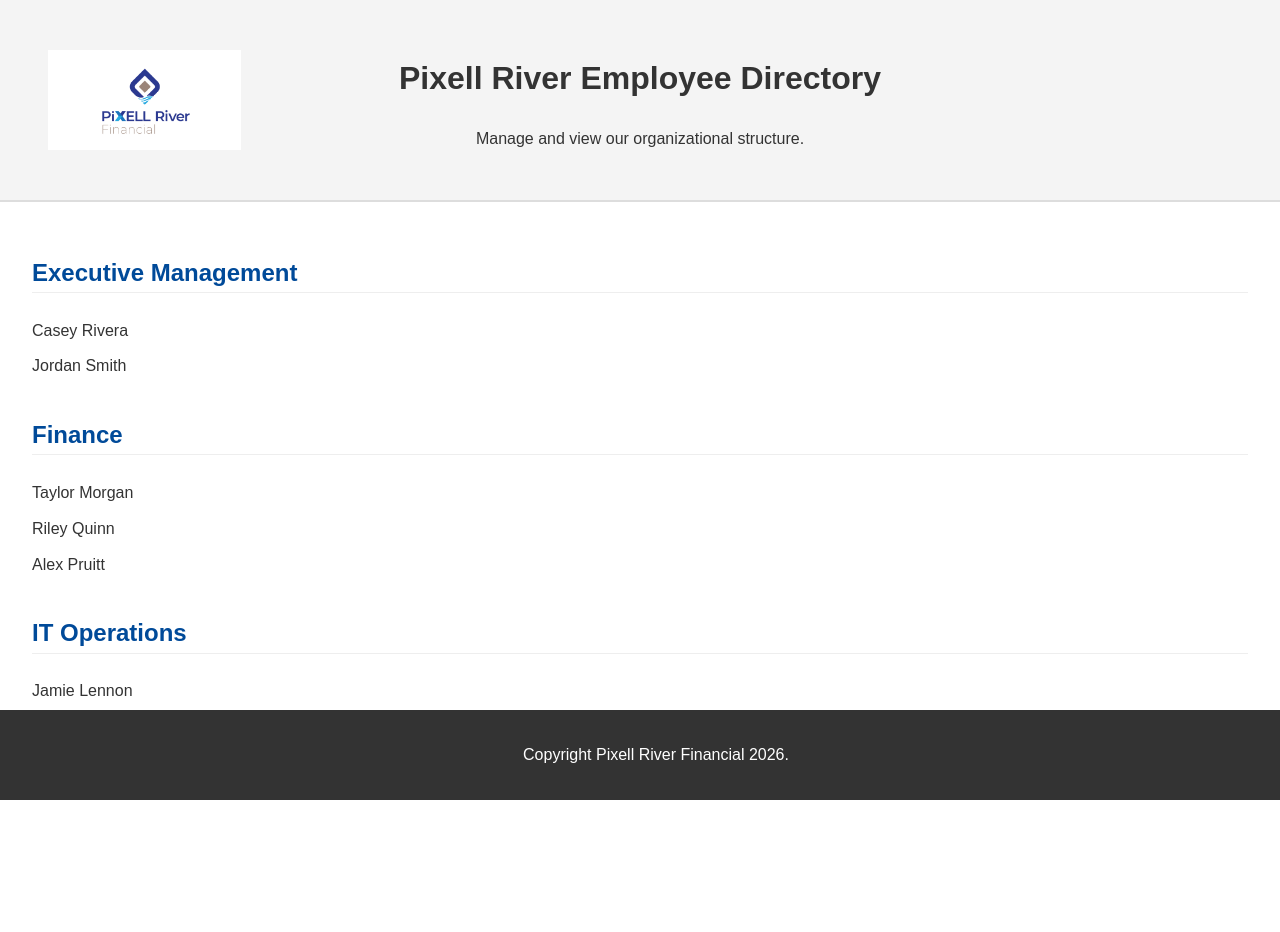
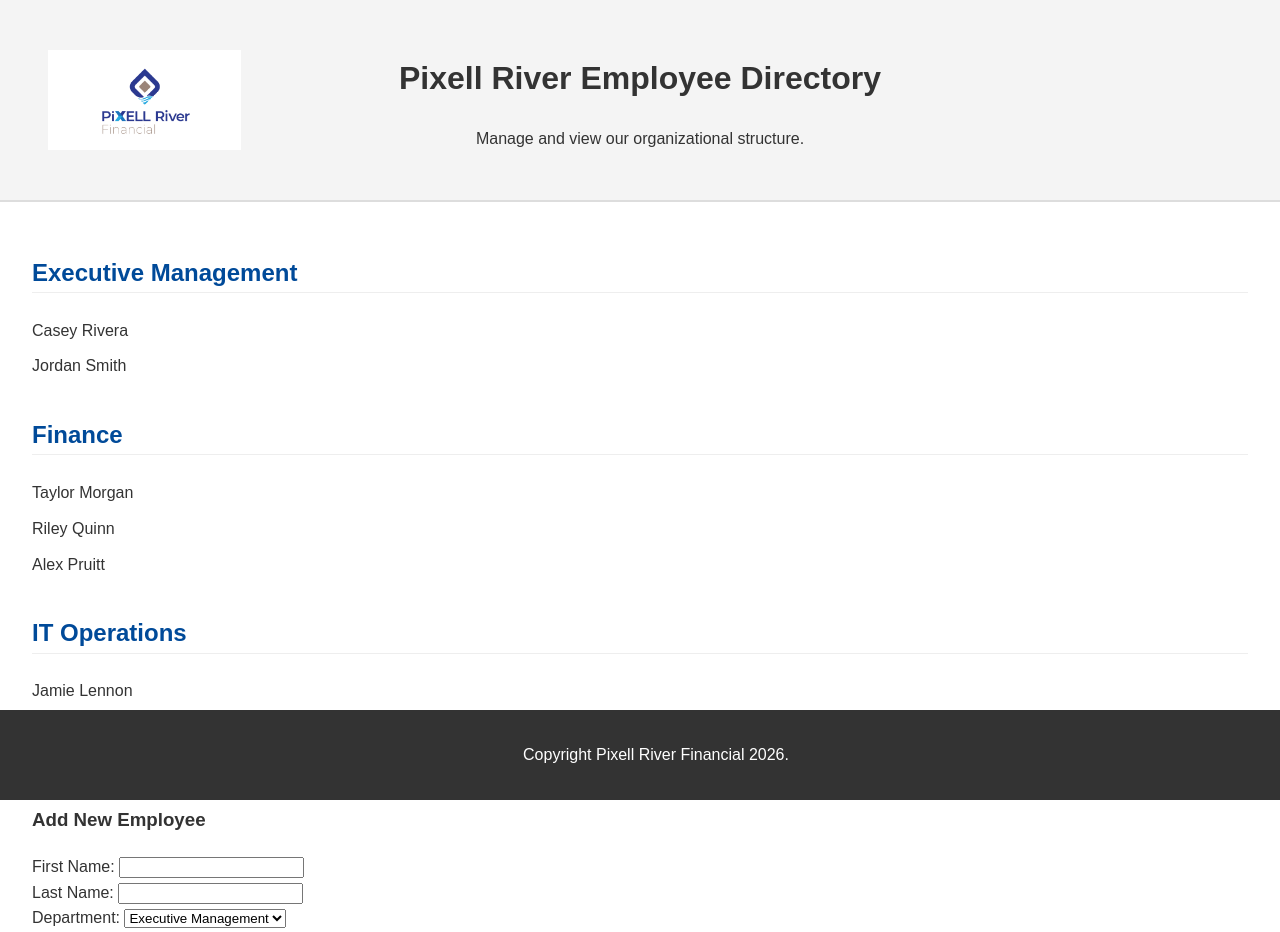
Before and after one commit to ffffffluo/fs-lab, a React (Vite) app: page / in a window 1280 px wide. Shown: the top 932 px of the page. Before the commit the page ends 809 px from the top, so only its background shows below. Built offline with nearby package versions, Linux system fonts and the light colour scheme.

Commit message:
Add EmployeeForm component and integrate employee addition functionality

```diff
--- a/src/App.tsx
+++ b/src/App.tsx
@@ -1,16 +1,41 @@
+import { useState } from "react";
 import Header from "./components/Header";
 import Footer from "./components/Footer";
 import Department from "./components/Department";
-import { organizationData } from "./data/organizationData";
+import EmployeeForm from "./components/EmployeeForm";
+import { organizationData as initialData } from "./data/organizationData";
 
 function App() {
+  const [data, setData] = useState(initialData);
+
+  const addEmployee = (
+    firstName: string,
+    lastName: string,
+    deptName: string,
+  ) => {
+    const updatedData = data.map((dept) => {
+      if (dept.name === deptName) {
+        return {
+          ...dept,
+          employees: [...dept.employees, { firstName, lastName }],
+        };
+      }
+      return dept;
+    });
+    setData(updatedData);
+  };
+
   return (
     <div>
       <Header />
       <main>
-        {organizationData.map((dept, index) => (
+        {data.map((dept, index) => (
           <Department key={index} department={dept} />
         ))}
+        <EmployeeForm
+          departments={data.map((d) => d.name)}
+          onAdd={addEmployee}
+        />
       </main>
       <Footer />
     </div>
--- /dev/null
+++ b/src/components/EmployeeForm.tsx
@@ -0,0 +1,62 @@
+import { useState } from "react";
+
+interface FormProps {
+  departments: string[];
+  onAdd: (first: string, last: string, dept: string) => void;
+}
+
+function EmployeeForm({ departments, onAdd }: FormProps) {
+  const [first, setFirst] = useState("");
+  const [last, setLast] = useState("");
+  const [dept, setDept] = useState(departments[0]);
+  const [error, setError] = useState("");
+
+  const handleSubmit = (e: React.FormEvent) => {
+    e.preventDefault();
+    setError("");
+
+    if (first.length <= 0) {
+      setError("First Name cannot be empty");
+      return;
+    }
+
+    if (last.length <= 0) {
+      setError("Last Name cannot be empty");
+      return;
+    }
+
+    onAdd(first, last, dept);
+    setFirst("");
+    setLast("");
+  };
+
+  return (
+    <section style={{ marginTop: "40px", borderTop: "2px solid #ccc" }}>
+      <h3>Add New Employee</h3>
+      <form onSubmit={handleSubmit}>
+        <div>
+          <label>First Name: </label>
+          <input value={first} onChange={(e) => setFirst(e.target.value)} />
+        </div>
+        <div>
+          <label>Last Name: </label>
+          <input value={last} onChange={(e) => setLast(e.target.value)} />
+        </div>
+        <div>
+          <label>Department: </label>
+          <select value={dept} onChange={(e) => setDept(e.target.value)}>
+            {departments.map((d) => (
+              <option key={d} value={d}>
+                {d}
+              </option>
+            ))}
+          </select>
+        </div>
+        {error && <p style={{ color: "red" }}>{error}</p>}
+        <button type="submit">Add Employee</button>
+      </form>
+    </section>
+  );
+}
+
+export default EmployeeForm;
--- a/src/style.css
+++ b/src/style.css
@@ -31,6 +31,7 @@ main {
   padding: 2rem;
   max-width: 1920px;
   margin: 0 auto;
+  padding-bottom: 100px;
 }
 
 section {
@@ -59,4 +60,5 @@ footer {
   position: fixed;
   bottom: 0;
   width: 100%;
+  z-index: 100;
 }
```
